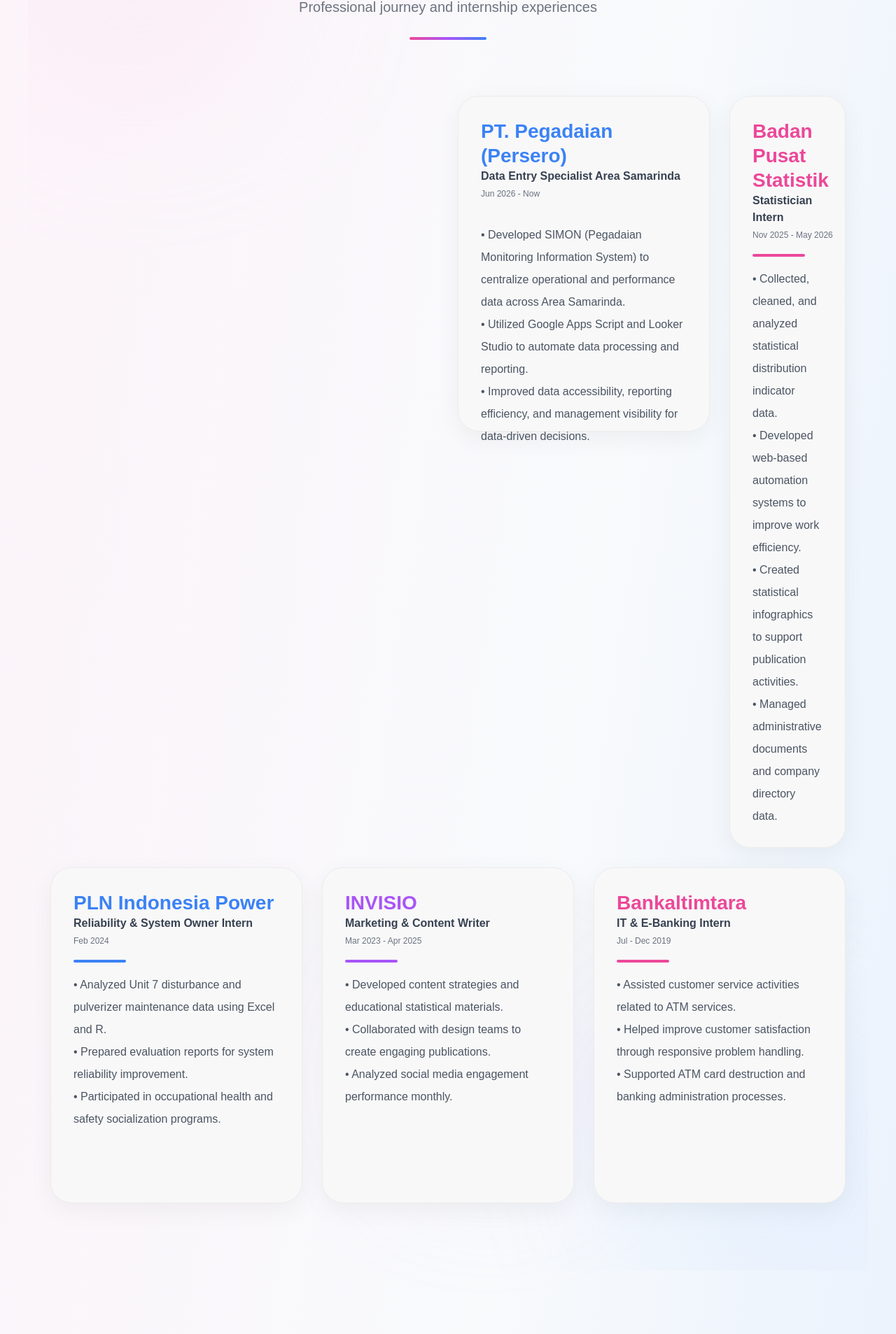
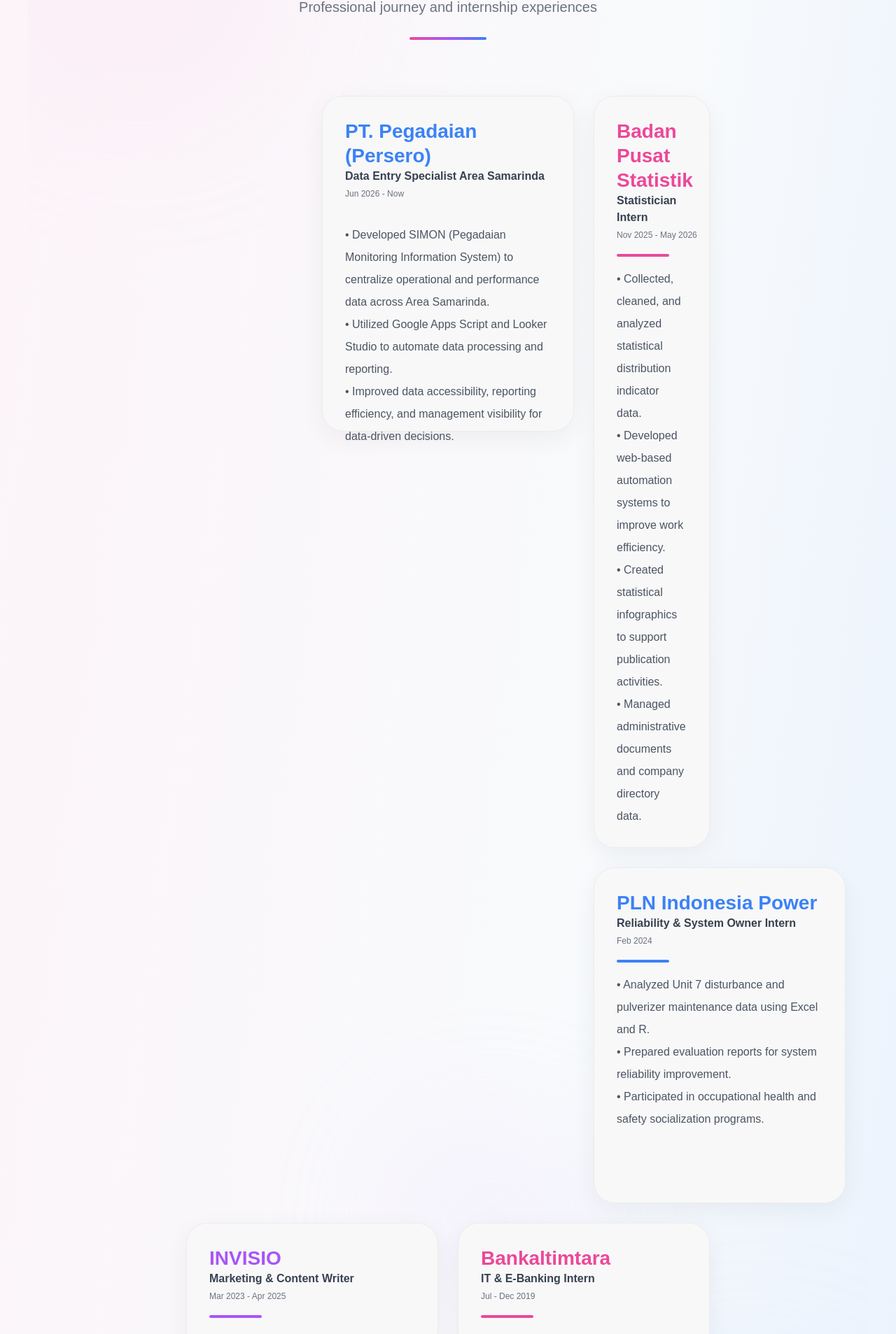
Before and after one commit to lintangntyas/portfolio, a Next.js app: page / in a window 1280 px wide. Shown: the part 1974-3881 px from the top of the page at 70% size. Built offline with nearby package versions, Linux system fonts and the light colour scheme.

Commit message:
Update page.js

```diff
--- a/app/page.js
+++ b/app/page.js
@@ -375,8 +375,10 @@ export default function Home() {
               flex
               flex-col
               w-full
+              w-full
+              w-full
               xl:h-[480px]
-              xl:col-span-2 xl:col-start-4"
+              xl:col-span-2 xl:col-start-3"
           >
             <div className="relative">
               <div className="flex-1">
@@ -559,8 +561,9 @@ export default function Home() {
               flex
               flex-col
               w-full
+              w-full
               xl:h-[480px]
-              xl:col-span-2 xl:col-start-1"
+              xl:col-span-2 xl:col-start-5"
           >
 
             <div className="relative">
@@ -655,8 +658,9 @@ export default function Home() {
               flex
               flex-col
               w-full
+              w-full
               xl:h-[480px]
-              xl:col-span-2 xl:col-start-3"
+              xl:col-span-2 xl:col-start-2"
           >
 
             <div className="relative">
@@ -751,8 +755,9 @@ export default function Home() {
               flex
               flex-col
               w-full
+              w-full
               xl:h-[480px]
-              xl:col-span-2 xl:col-start-5"
+              xl:col-span-2 xl:col-start-4"
           >
 
             <div className="relative">
```
